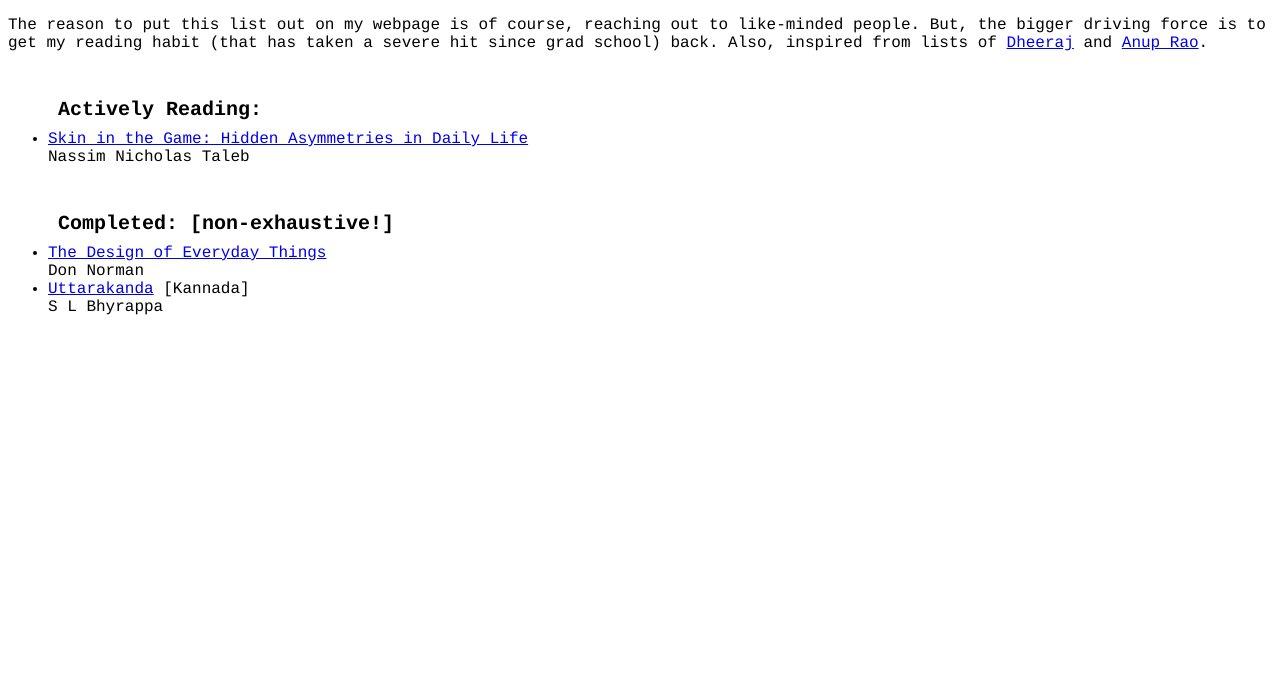
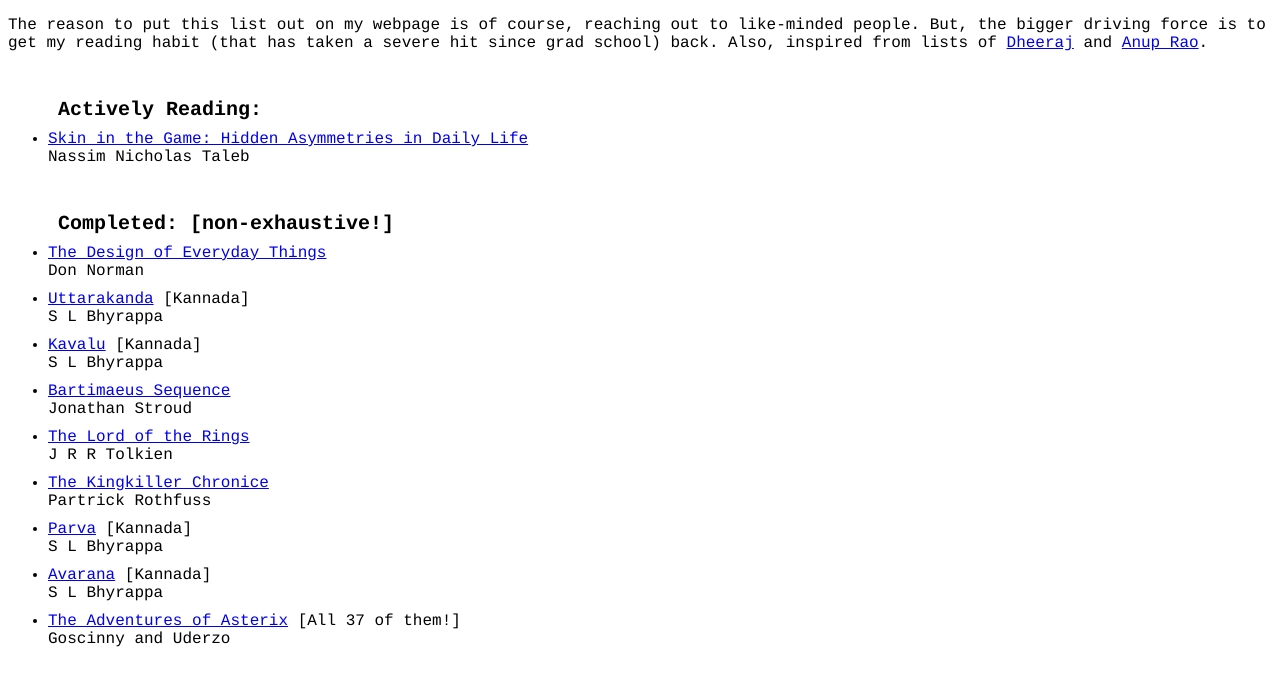
Before and after one commit to ashwinkalyan/ashwinkalyan.github.io, a Jekyll site: the page built from books.md, in a window 1280 px wide. Shown: the top 686 px of the page. Built offline with Jekyll 4.4.1, drawn with Linux system fonts in a browser that asks for light colours.

Commit message:
more books, spacing list

```diff
--- a/books.md
+++ b/books.md
@@ -14,3 +14,17 @@
 Don Norman
 - [Uttarakanda](https://en.wikipedia.org/wiki/Uttarakaanda_(novel)) [Kannada] <br>
 S L Bhyrappa
+- [Kavalu](https://en.wikipedia.org/wiki/Kavalu) [Kannada] <br>
+S L Bhyrappa
+- [Bartimaeus Sequence](https://en.wikipedia.org/wiki/Bartimaeus_Sequence) <br>
+Jonathan Stroud
+- [The Lord of the Rings](https://en.wikipedia.org/wiki/The_Lord_of_the_Rings) <br>
+J R R Tolkien
+- [The Kingkiller Chronice](https://en.wikipedia.org/wiki/The_Kingkiller_Chronicle) <br>
+Partrick Rothfuss
+- [Parva](https://en.wikipedia.org/wiki/Parva_(novel)) [Kannada] <br>
+S L Bhyrappa
+- [Avarana](https://en.wikipedia.org/wiki/Aavarana) [Kannada] <br>
+S L Bhyrappa
+- [The Adventures of Asterix](https://en.wikipedia.org/wiki/Asterix) [All 37 of them!] <br>
+Goscinny and Uderzo
--- a/style.css
+++ b/style.css
@@ -56,3 +56,7 @@
     overflow: hidden;
     padding: 10px;
 }
+
+li{
+        margin: 10px 0;
+}
```
